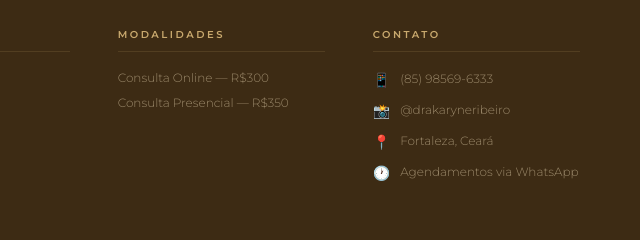
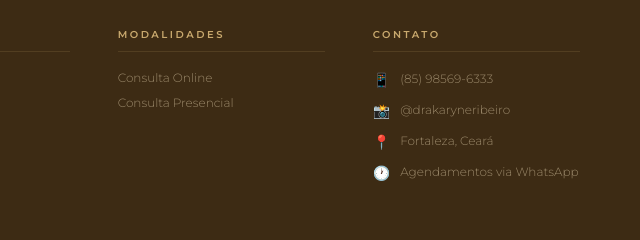
Before and after one commit to drakaryneribeiro/karyrib.web, a plain HTML site: page index.html in a window 1280 px wide. Shown: the part 8739-8979 px from the top of the page, 598-1238 px from the left. Drawn offline with nearby package versions, Linux system fonts and the light colour scheme.

Commit message:
Update index.html

```diff
--- a/index.html
+++ b/index.html
@@ -1919,8 +1919,8 @@
 
     <div>
       <div class="footer-col-title">Modalidades</div>
-      <a href="https://wa.me/5585985696333" class="footer-link">Consulta Online — R$300</a>
-      <a href="https://wa.me/5585985696333" class="footer-link">Consulta Presencial — R$350</a>
+      <a href="https://wa.me/5585985696333" class="footer-link">Consulta Online</a>
+      <a href="https://wa.me/5585985696333" class="footer-link">Consulta Presencial</a>
     </div>
 
     <div>
```
